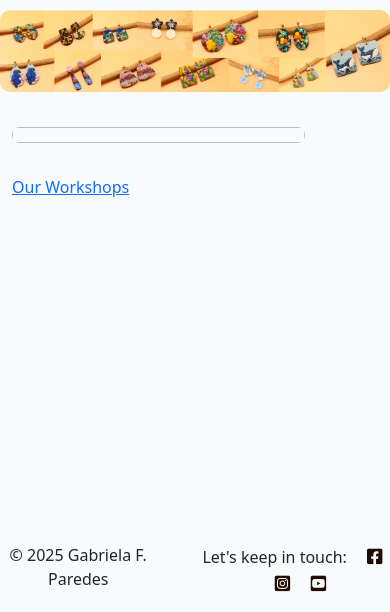
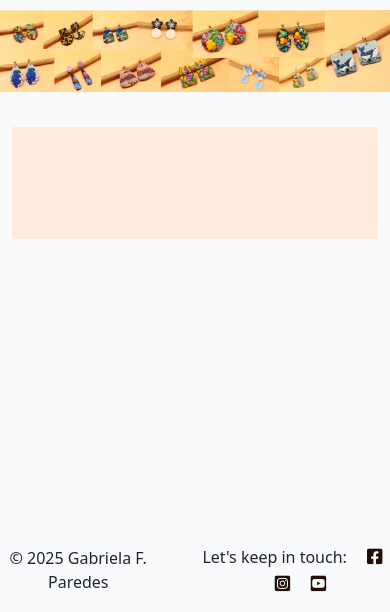
Before and after one commit to ParedesGab/PP4-artistiClayers-workshops, a Django app: page /about/ in a window 390 px wide. Shown: the part 232-844 px from the top of the page. Run offline with Django 4.2, Linux system fonts and the light colour scheme; data that the repository does not hold is empty.

Commit message:
Make about page responsive across all devices

```diff
--- a/about/templates/about/about.html
+++ b/about/templates/about/about.html
@@ -18,7 +18,6 @@
             <img class="profile-image" src=" {{ about.image.url }}" alt="{{ about.title }}">
             {% endif %}
         </div>
-        <a href="{% url 'workshops' %}" class="workshop-button-about">Our Workshops</a>
     </div>
 </section>
 {% endblock content %}
--- a/static/css/style.css
+++ b/static/css/style.css
@@ -1,6 +1,5 @@
 body {
     background-color: #1b5ad6;
-    /* overflow: hidden; */
 }
 
 /* Logo  */
@@ -142,16 +141,16 @@ body {
 /* Footer */
 
 .footer {
-    position: fixed;
+    /* position: fixed; */
     display: flex;
     justify-content: center;
     gap: 2.4rem;
     bottom: 0;
     left: 0;
     width: 100%;
-
     padding: 1rem 0;
     text-align: center;
+    align-items: center;
 }
 
 .footer a {
@@ -177,41 +176,78 @@ body {
 .banner-image {
     width: 100%;
     height: auto;
-    max-height: 300px;
-    object-fit: cover;
-    border-radius: 10px;
 }
 
-.about-page {
+.about-content-box {
+    background-color: #ffebde;
     display: flex;
     flex-direction: column;
     align-items: center;
 }
 
-.about-content-box {
-    display: flex;
-    flex-direction: row;
-    margin-bottom: 2rem;
+.about-text-content {
+    padding: 1rem;
 }
 
 .about-title {
-    font-size: 3rem;
+    font-size: 2.2rem;
     display: flex;
-    align-items: center;
     justify-content: center;
-}
-
-.about-image-box {
-    display: flex;
-    align-items: center;
-    justify-content: center;
+    margin-bottom: 1.5rem;
+    padding: 1rem;
 }
 
 .profile-image {
-    width: 80%;
+    width: 60%;
     height: auto;
     border-radius: 8px;
+    margin-bottom: 1.5rem;
 }
+
+/* Media Query: Tablets and Up */
+@media screen and (min-width:768px) {
+
+    .about-content-box {
+        flex-direction: row;
+        justify-content: center;
+    }
+
+    .about-text-content {
+        width: 50%;
+    }
+
+    .about-title {
+        font-size: 3rem;
+        margin-bottom: 1.5rem;
+    }
+
+    .profile-image {
+        width: 35%;
+        margin-left: 2rem;
+    }
+}
+
+/* Media Query: Laptops and Up */
+@media screen and (min-width:992px) {
+
+    .about-text-content {
+        margin-bottom: 1.5rem;
+    }
+
+    .profile-image {
+        width: 30%;
+    }
+}
+
+/* Media query: Desktops and Up */
+@media screen and (min-width:1200px) {
+        .profile-image {
+        width: 25%;
+    }
+}
+
+
+
 
 
 .light-bg {
--- a/templates/base.html
+++ b/templates/base.html
@@ -120,9 +120,7 @@
 
     <!-- Footer -->
     <footer class="footer mt-auto py-3 main-bg">
-        <!-- <p class="m-0 text-center text-white">Made by Code Instituters</p> -->
-        <p class="m-0 text-center">
-            &copy 2025 Gabriela F. Paredes
+        <p class="m-0 text-center">&copy 2025 Gabriela F. Paredes
         </p>
         <p class="m-0 text-center">Let's keep in touch:
             <a href="https://facebook.com/" target="_blank" aria-label="Visit our Facebook page">
```
Also changed, not shown: 1 other file.
